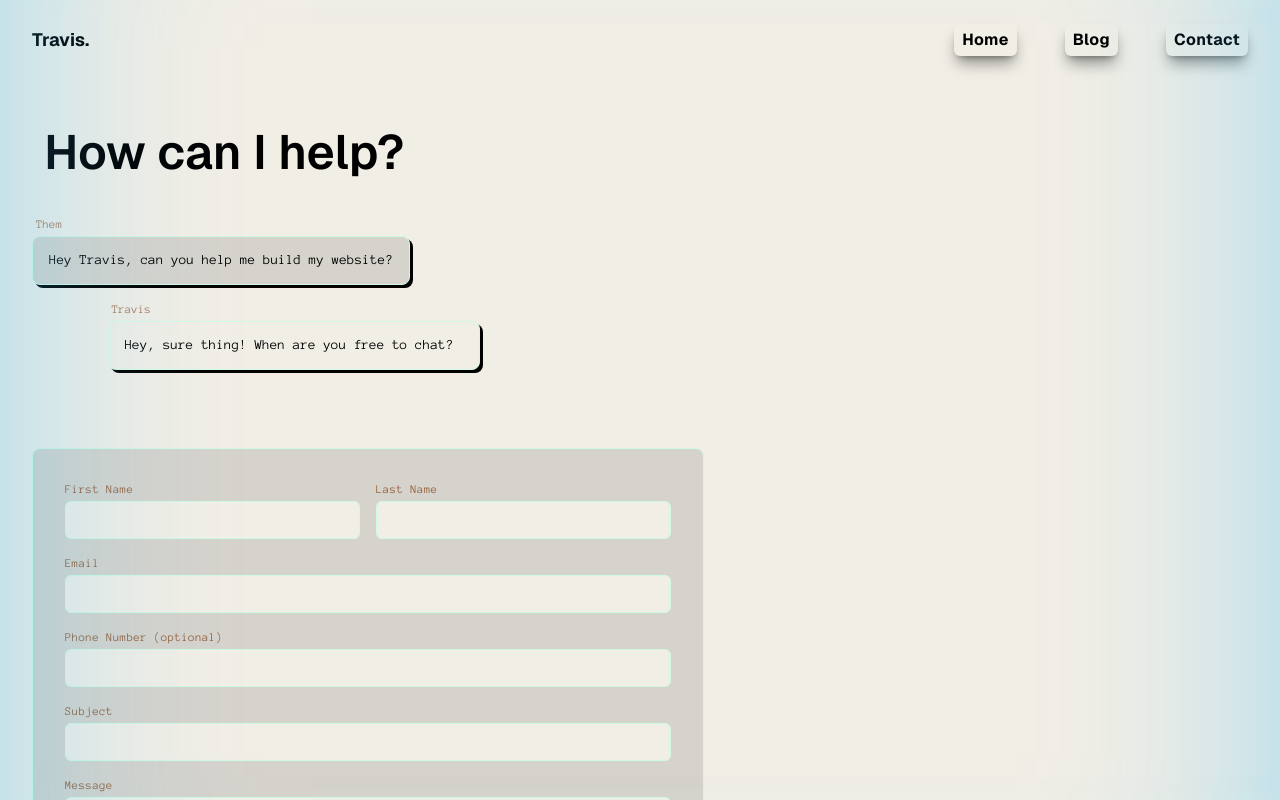
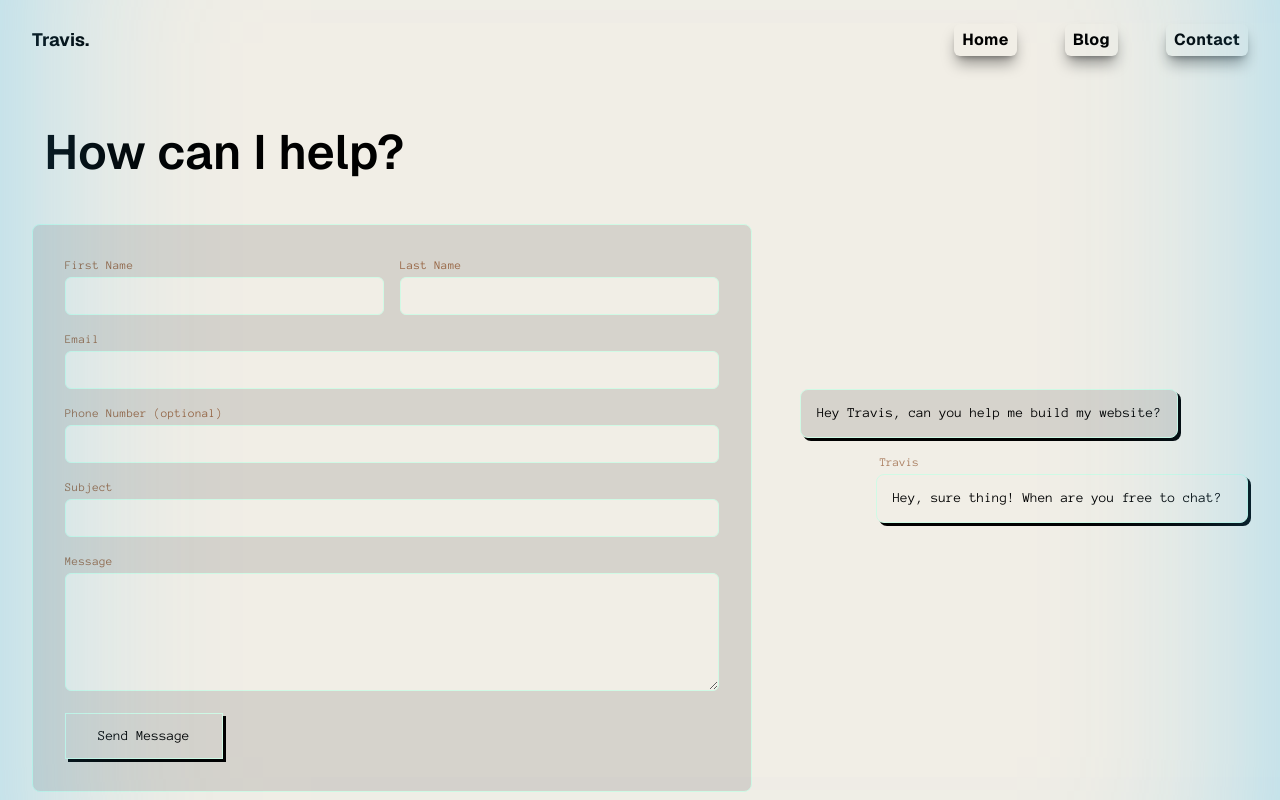
Before and after one commit to tstyer/Portfolio-Site-V2, a React (Vite) app in the folder frontend/: page /contact in a window 1280 px wide. Shown: the top 800 px of the page. Built offline with nearby package versions, Linux system fonts and the light colour scheme; some icons are missing.

Commit message:
Add styling to contact form changes

```diff
--- a/frontend/src/components/typing_chat/TypingChat.tsx
+++ b/frontend/src/components/typing_chat/TypingChat.tsx
@@ -69,15 +69,15 @@ export function TypingChat() {
 
             {/* min-h reserves room for both bubbles so the page doesn't jump
                 as the second message appears */}
-            <div aria-hidden="true" className="flex flex-col gap-4 min-h-[200px]">
+            <div aria-hidden="true" className="flex flex-col justify-center gap-4 min-h-50">
                 {visible.map((msg, i) => (
                     <div
                         key={i}
                         className={`max-w-[85%] ${msg.from === 'visitor' ? 'self-start' : 'self-end'}`}
                     >
-                        <p className="font-text text-xs text-amber-900/60 mb-1 px-1">
-                            {msg.from === 'visitor' ? 'Them' : 'Travis'}
-                        </p>
+                        {msg.from === 'travis' && (
+                            <p className="font-text text-xs text-amber-900/60 mb-1 px-1">Travis</p>
+                        )}
                         <div
                             className={`border border-solid border-emerald-100 rounded-lg px-4 py-3 shadow-[3px_3px_0px_black] ${
                                 msg.from === 'visitor' ? 'bg-[#D6D3CC]' : 'bg-[#f1eee6]'
--- a/frontend/src/pages/contact_page/ContactPage.tsx
+++ b/frontend/src/pages/contact_page/ContactPage.tsx
@@ -62,20 +62,25 @@ export function ContactPage() {
     const labelClasses = "font-text text-xs text-amber-900/70 tracking-wide mb-1 block";
 
     return(
-        <div className="max-w-7xl mx-auto px-4 sm:px-8 py-6">
+        // min-h-screen + flex-1 on <main> holds the footer at the bottom of the
+        // viewport even when the page is shorter than the screen
+        <div className="max-w-7xl mx-auto px-4 sm:px-8 py-6 min-h-screen flex flex-col">
 
             <NavBar />
 
-        <div className="flex flex-col justify-between gap-8 pt-8 md:pt-16">
-            <div className="px-3 py-2">
+        <main className="flex-1">
+
+        <div className="flex flex-col md:flex-row md:items-center gap-8 md:gap-12 pt-8 md:pt-16">
+
+            <div className="flex flex-col flex-1 min-w-0 gap-6 md:gap-10">
+
+              <div className="px-3 py-2">
                 <h1 className="font-heading font-semibold text-2xl sm:text-3xl md:text-4xl lg:text-5xl">How can I help?</h1>
-            </div>
+              </div>
 
-            <TypingChat />
+              <div className="bg-[#D6D3CC] border border-solid border-emerald-100 rounded-lg p-6 md:p-8 w-full">
 
-            <div className="bg-[#D6D3CC] border border-solid border-emerald-100 rounded-lg p-6 md:p-8 max-w-2xl">
-
-                <form onSubmit={handleSubmit} className="flex flex-col gap-4">
+                <form onSubmit={handleSubmit} className="w-full flex flex-col gap-4">
 
                     <div className="flex flex-col sm:flex-row gap-4">
                         <div className="flex-1">
@@ -165,9 +170,14 @@ export function ContactPage() {
                     )}
                 </form>
 
+              </div>
             </div>
+
+            <TypingChat />
+
         </div>
 
+        </main>
 
             <Footer />
         </div>
```
